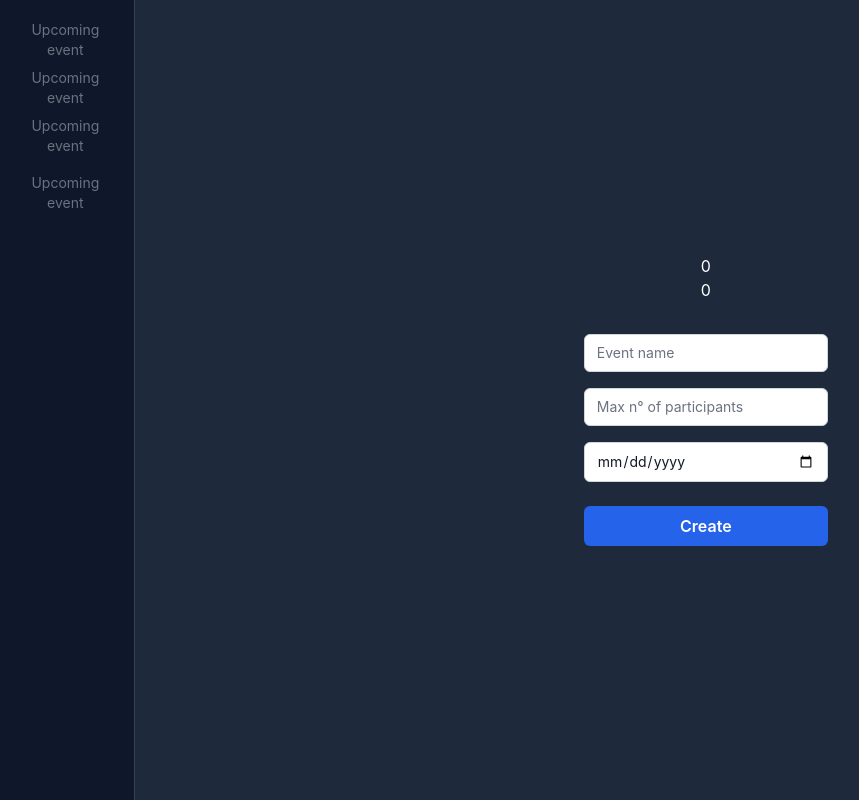
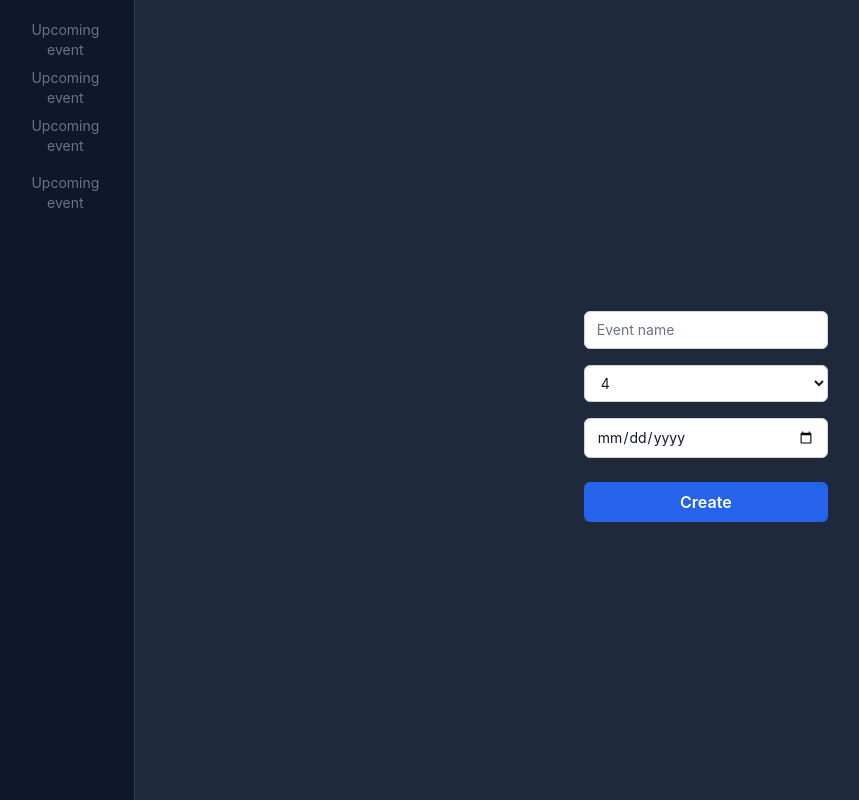
Before and after one commit to minacio00/TournamentManager, a React (Create React App) app: page /newevent in a window 1280 px wide. Shown: the whole page, without its empty margins (3-862 px from the left). Built offline with nearby package versions, Linux system fonts and the light colour scheme.

Commit message:
some code refactor and adding Select component

```diff
--- a/src/atoms/tournamentAtom.js
+++ b/src/atoms/tournamentAtom.js
@@ -7,7 +7,7 @@ export const Event = atom({
 
 export const Participants = atom({
     key: "eventParticipants",
-    default: -1
+    default: 4
 });
 export const date = atom({
     key: "eventDate",
--- /dev/null
+++ b/src/compenents/Select.jsx
@@ -0,0 +1,25 @@
+import {useState} from 'react'
+import { useSetRecoilState } from 'recoil';
+import {Participants} from '../atoms/tournamentAtom';
+function powersOfTwo(maxTeams) {
+    const maxExponent = Math.log2(maxTeams); // Math.floor()
+    const arr = [];
+    for (let i = 2; i <= maxExponent; i++) {
+        arr.push(2 ** i);
+    }
+    return arr;
+}
+export const Select = () => {
+    const setParticipants = useSetRecoilState(Participants);
+    const options = powersOfTwo(128);
+    return (
+        <select className='bg-white min-w-full rounded-md relative block w-full px-3 py-2 border border-gray-300 placeholder-gray-500 text-gray-900 rounded-t-md focus:outline-none focus:ring-indigo-500 focus:border-indigo-500 focus:z-10 sm:text-sm' name="Number of participants" id="attendants"
+            onChange={(e) => setParticipants(e.target.value)}>
+            {options.map((value, index) => {
+                return (
+                    <option value={value} key={index}>{value}</option>
+                )
+            })}
+        </select>
+    )
+}
--- a/src/compenents/Sidebar.jsx
+++ b/src/compenents/Sidebar.jsx
@@ -1,6 +1,7 @@
 export function Sidebar() {
     return(
         <div className="text-gray-500 bg-slate-900
+        sticky
         hidden md:inline-flex
         p-5 text-xs
         lg:text-sm
--- a/src/pages/BracketView.jsx
+++ b/src/pages/BracketView.jsx
@@ -4,16 +4,18 @@ import { SingleEliminationBracket, Match, SVGViewer } from "@g-loot/react-tourna
 import {simpleSmallBracket} from "../sampleData"
 import { useWindowSize } from "../hooks/useWindowSize";
 import {cloneDeep} from "lodash"
+import { useEffect } from "react";
 
 
 
 export const BracketView = () => {
     const { width, height } = useWindowSize();
     const [EventName, setEvent] = useRecoilState(Event);
-    const matches = useRecoilValue(tournamentList);
-    console.log(EventName, "nome do evento");
-    console.debug(matches, "partidas");
-    const matchesCopy = _.cloneDeep(matches); // se for feita shallow copy disso daqui o componente que monta a chave quebra
+    const [matches, setMatches] = useRecoilState(tournamentList);
+    // console.log(EventName, "nome do evento");
+    // console.debug(matches, "partidas");
+    // const matchesCopy = _.cloneDeep(matches); // se for feita shallow copy disso daqui o componente que monta a chave quebra
+    // todo: persistir o estado
     if (matches === undefined) {
         return <div className="App">Carregando...</div>;
     }
@@ -21,7 +23,7 @@ export const BracketView = () => {
         <div className=" bg-slate-800 min-h-screen min-w-screen text-white
         flex flex-col items-center w-full justify-center" >
             <SingleEliminationBracket
-                matches={matchesCopy}
+                matches={matches}
                 matchComponent={Match}
 
             />
--- a/src/pages/NewEvent.jsx
+++ b/src/pages/NewEvent.jsx
@@ -1,23 +1,24 @@
-import { useEffect, useState } from "react"
+import { useState } from "react"
 import { useNavigate } from "react-router-dom";
 import { useRecoilState } from "recoil"
 import { Event, Participants, date, tournamentList } from "../atoms/tournamentAtom"
-import { BracketView } from "./BracketView";
+import { Select } from "../compenents/Select";
 
 export const NewEvent = () => {
     const [EventName, setEvent] = useRecoilState(Event);
     const [NumberOfParticipants, setParticipants] = useRecoilState(Participants);
     const [EventDate, setEventDate] = useRecoilState(date);
-    const [loading, setLoading] = useState(true);
     const [matches, setMatches] = useRecoilState(tournamentList);
     const navigate =  useNavigate();
     const newTourney = [];
 
     const handleSubmit = async (e) => {
-      e.preventDefault();
+        e.preventDefault();
 
-      await fetch('/newevent',{method: "POST", mode: "cors", headers: {
-            'Content-Type': 'application/json'},
+        await fetch('/newevent', {
+            method: "POST", mode: "cors", headers: {
+                'Content-Type': 'application/json'
+            },
             body: JSON.stringify({
                 'EventName': EventName,
                 'NumberOfParticipants': NumberOfParticipants,
@@ -25,23 +26,15 @@ export const NewEvent = () => {
             })
         }).then((res) => {
             res.json().then((data) => newTourney.push(...data))
-            .then(()=> setMatches([...matches,...newTourney]))
-            .then(() => navigate('/bracket'));
+                .then(() => setMatches(newTourney)) // todo: talvez deixar somente newTourney uma vez que não preciso
+                .then(() => navigate('/bracket'));                 // salvar multiplos eventos aqui
         }).catch((e) => console.error(e));
-
-        console.log(newTourney);
-        console.log(matches.length, "matches");
-
-        // todo: /bracket precisa fazer outro fetch
-        // todo: fazer o post para o backend e então salvar no firebase;
     }
 
 
     return (
         <div className=" bg-slate-800 min-h-screen min-w-screen text-white
         flex flex-col items-center w-full justify-center" >
-            <h1>{matches.length}</h1>
-            <h1>{newTourney.length}</h1>
             <form className="mt-8 space-y-6 inline-flex flex-col" method="post" onSubmit={(e) => handleSubmit(e)} >
                 <div className="space-y-4">
                     <div>
@@ -50,10 +43,11 @@ export const NewEvent = () => {
                             placeholder="Event name" name="Event" id="event"
                             onChange={(e) => setEvent(e.target.value)} required />
                     </div>
-                    <input className=
+                    <Select/>
+                    {/* <input className=
                             "appearance-none rounded-md relative block w-full px-3 py-2 border border-gray-300 placeholder-gray-500 text-gray-900 rounded-t-md focus:outline-none focus:ring-indigo-500 focus:border-indigo-500 focus:z-10 sm:text-sm"
                             placeholder="Max n° of participants" name="num" id="num" type="number" min="0" required
-                            onChange={(e) => setParticipants(e.target.value)} />
+                            onChange={(e) => setParticipants(e.target.value)} /> */}
                     <input className=
                         "appearance-none rounded-md relative block w-full px-3 py-2 border border-gray-300 placeholder-gray-500 text-gray-900 rounded-t-md focus:outline-none focus:ring-indigo-500 focus:border-indigo-500 focus:z-10 sm:text-sm"
                         placeholder="Event date" name="date" id="eventDate" type="date" required
@@ -62,6 +56,7 @@ export const NewEvent = () => {
                 <button type="submit" className="h-10 px-6 font-semibold rounded-md bg-blue-600 text-white">
                     Create
                 </button>
+
             </form>
         </div>
     )
```
